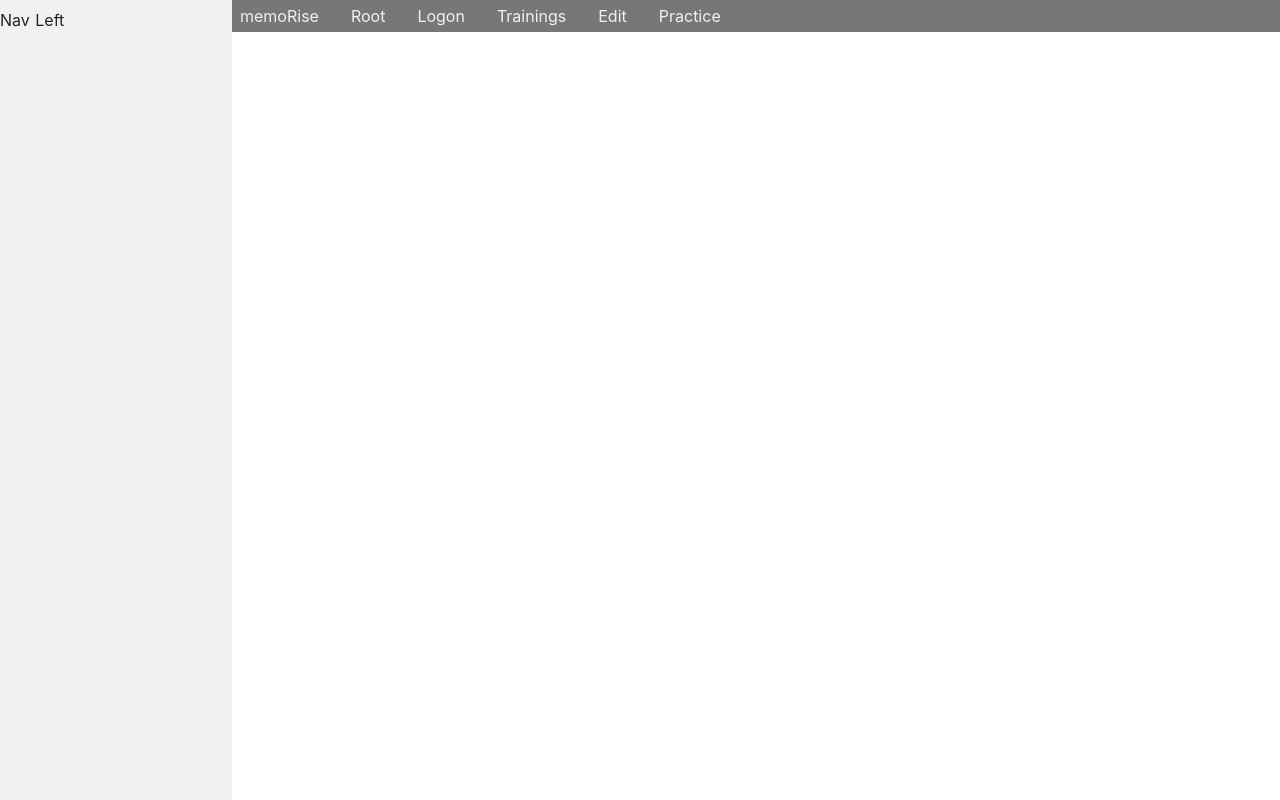
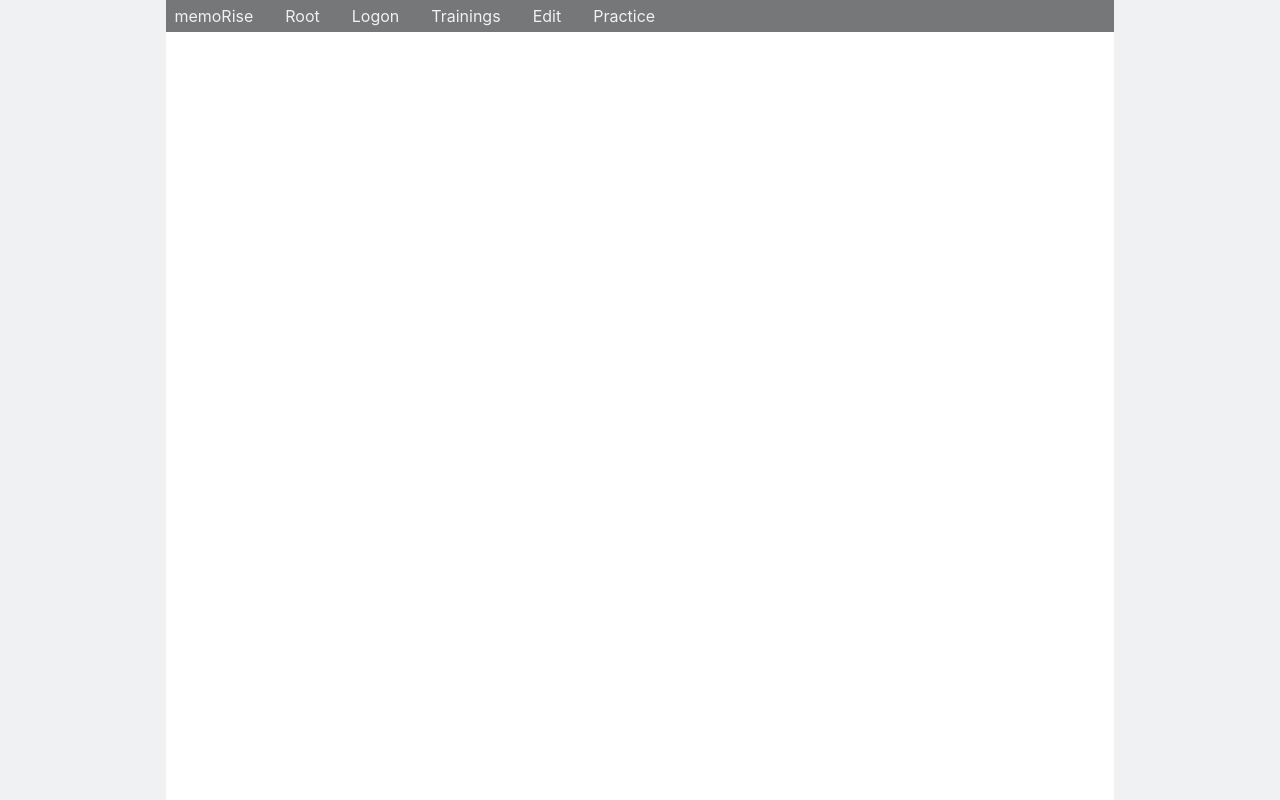
Before and after one commit to x700700/memorise-web-nuxt, a Nuxt app: page / in a window 1280 px wide. Built offline with nearby package versions, Linux system fonts and the light colour scheme; what vue-js-modal would draw is missing.

Commit message:
redesign screen layout sides bars

```diff
--- a/global/global-vars.less
+++ b/global/global-vars.less
@@ -1,7 +1,7 @@
 
 @max-mobile-width: 600px;
 
-@left-nav-width: 14.5rem;
+@left-nav-width: 13%;
 @top-nav-height: 2rem;
 
 
--- a/pages/index.vue
+++ b/pages/index.vue
@@ -3,7 +3,6 @@
   <div class="index-router">
     <div class="nav-left">
       <div class="nav-left-content">
-        Nav Left
       </div>
     </div>
     <div class="main-container">
@@ -14,6 +13,10 @@
       </div>
       <div class="content">
         <NuxtChild :key="$route.params.id" />
+      </div>
+    </div>
+    <div class="nav-right">
+      <div class="nav-right-content">
       </div>
     </div>
   </div>
@@ -67,7 +70,7 @@ export default {
   .index-router {
     background-color: @grey-lightest;
 
-    .nav-left {
+    .nav-left, .nav-right {
       margin: 0;
       padding: 0;
       border: 0;
@@ -76,10 +79,9 @@ export default {
       background: transparent;
       height: 100%;
 
-      .nav-left-content {
+      .nav-left-content, .nav-right-content {
         position: fixed;
         z-index: 10;
-        left: 0;
         top: 0;
         width: @left-nav-width;
         height: 100%;
@@ -94,14 +96,22 @@ export default {
           display: none;
         }
       }
+      .nav-left-content {
+        left: 0;
+      }
+      .nav-right-content {
+        right: 0;
+      }
     }
 
     .main-container {
       margin-left: @left-nav-width;
+      margin-right: @left-nav-width;
       min-width: 358px;
 
       @media (max-width: @max-mobile-width) {
         margin-left: 0;
+        margin-right: 0;
       }
 
       .nav-top {
@@ -114,11 +124,13 @@ export default {
         min-width: @max-mobile-width;
         height: @top-nav-height;
         padding-left: @left-nav-width;
+        padding-right: @left-nav-width;
         box-sizing: border-box;
         pointer-events: none;
 
         @media (max-width: @max-mobile-width) {
           padding-left: 0;
+          padding-right: 0;
         }
 
         .nav-top-container {
```
